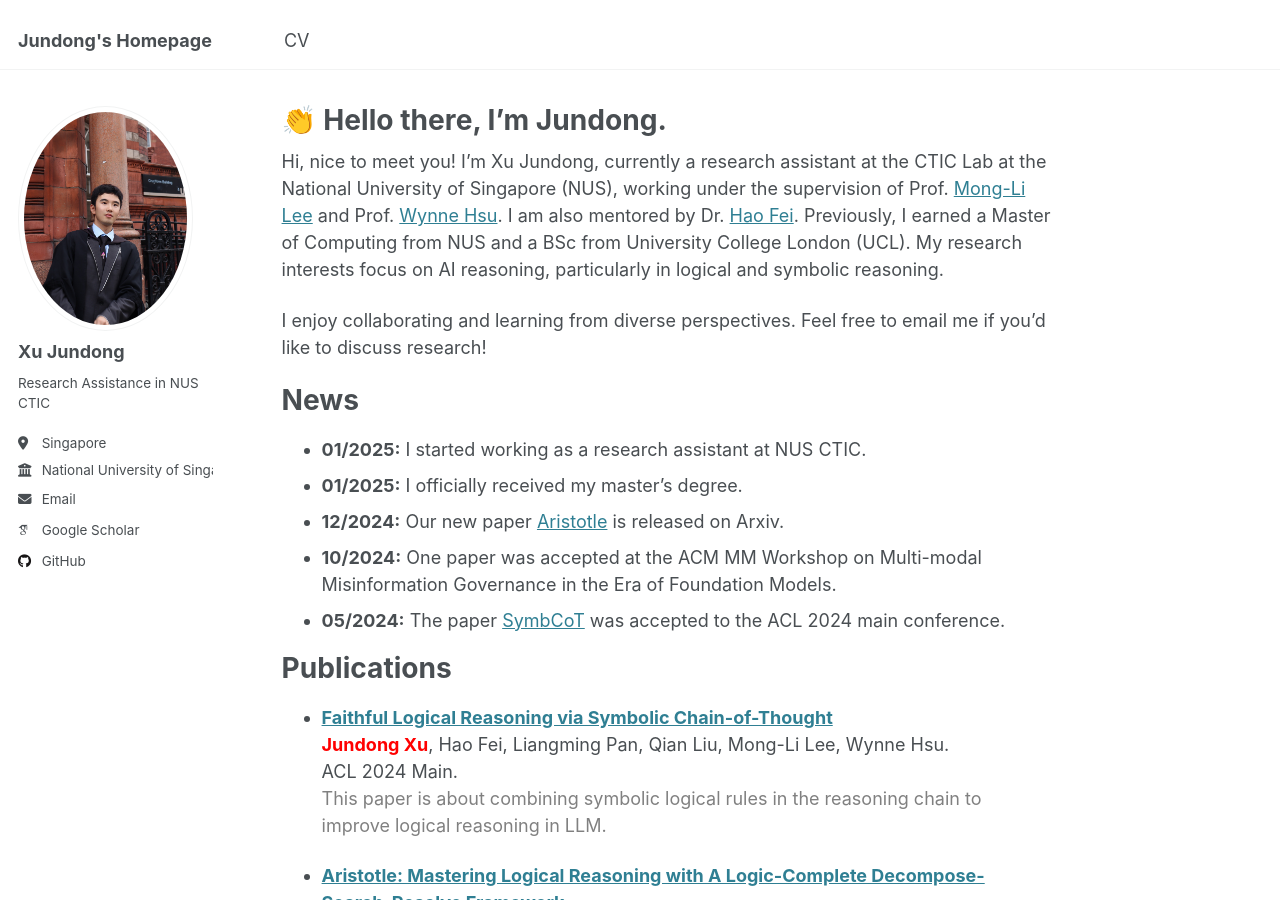
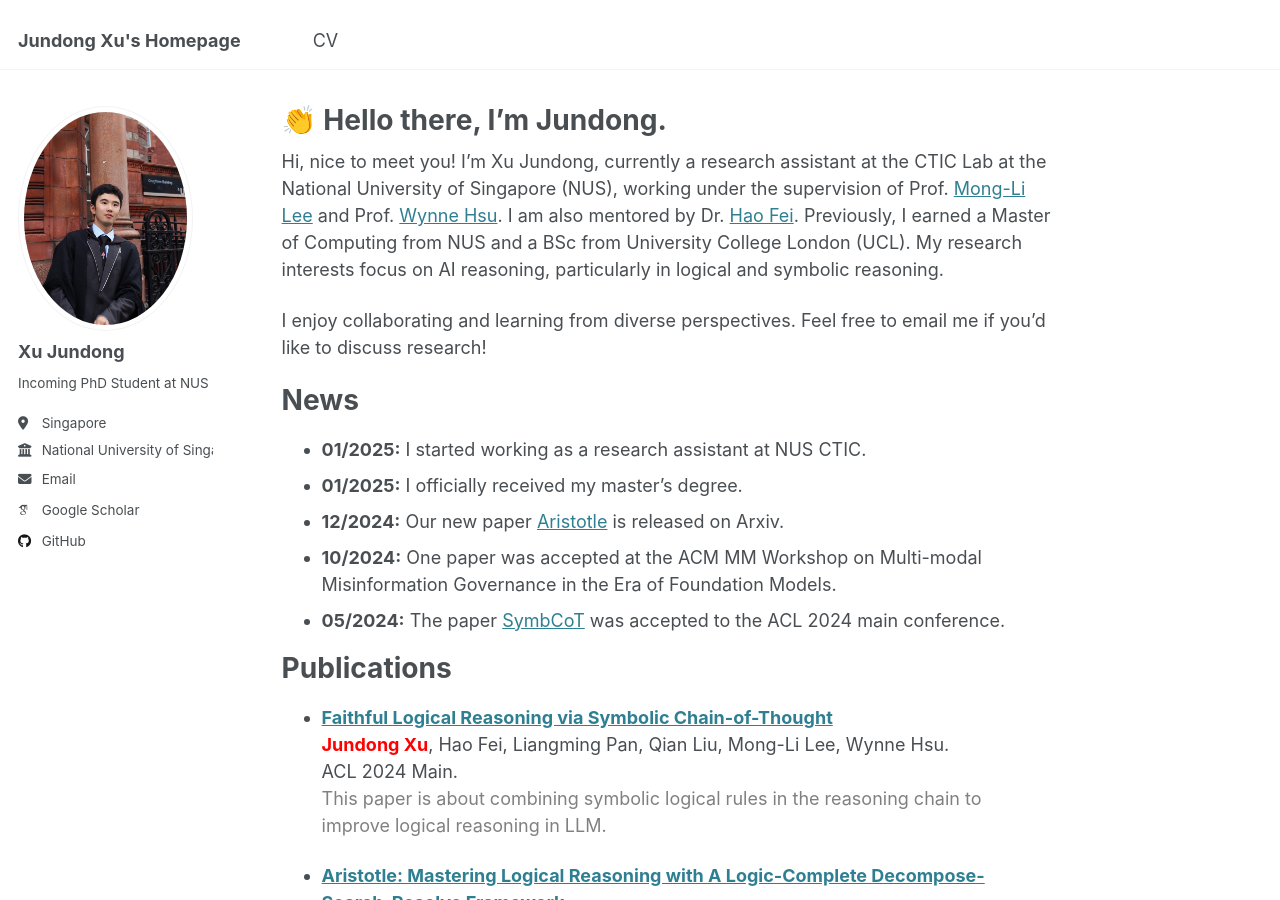
Before and after one commit to Aiden0526/aiden0526.github.io, a Jekyll site: the page built from _pages/about.md, in a window 1280 px wide and 900 px high. Built offline with Jekyll 4.4.1, drawn with Linux system fonts in a browser that asks for light colours; some web fonts are replaced.

Commit message:
Update _config.yml

```diff
--- a/_config.yml
+++ b/_config.yml
@@ -9,7 +9,7 @@
 # Basic Site Settings
 locale                   : "Singapore"
 site_theme               : "default"
-title                    : "Jundong's Homepage"
+title                    : "Jundong Xu's Homepage"
 title_separator          : "-"
 name                     : &name "Xu Jundong"
 description              : &description "personal description"
@@ -25,7 +25,7 @@ author:
   avatar           : "profile.jpg"
   name             : "Xu Jundong"
   pronouns         : # example: "she/her"
-  bio              : "Research Assistance in NUS CTIC"
+  bio              : "Incoming PhD Student at NUS"
   location         : "Singapore"
   employer         : "National University of Singapore"
   uri              : # URL
```
